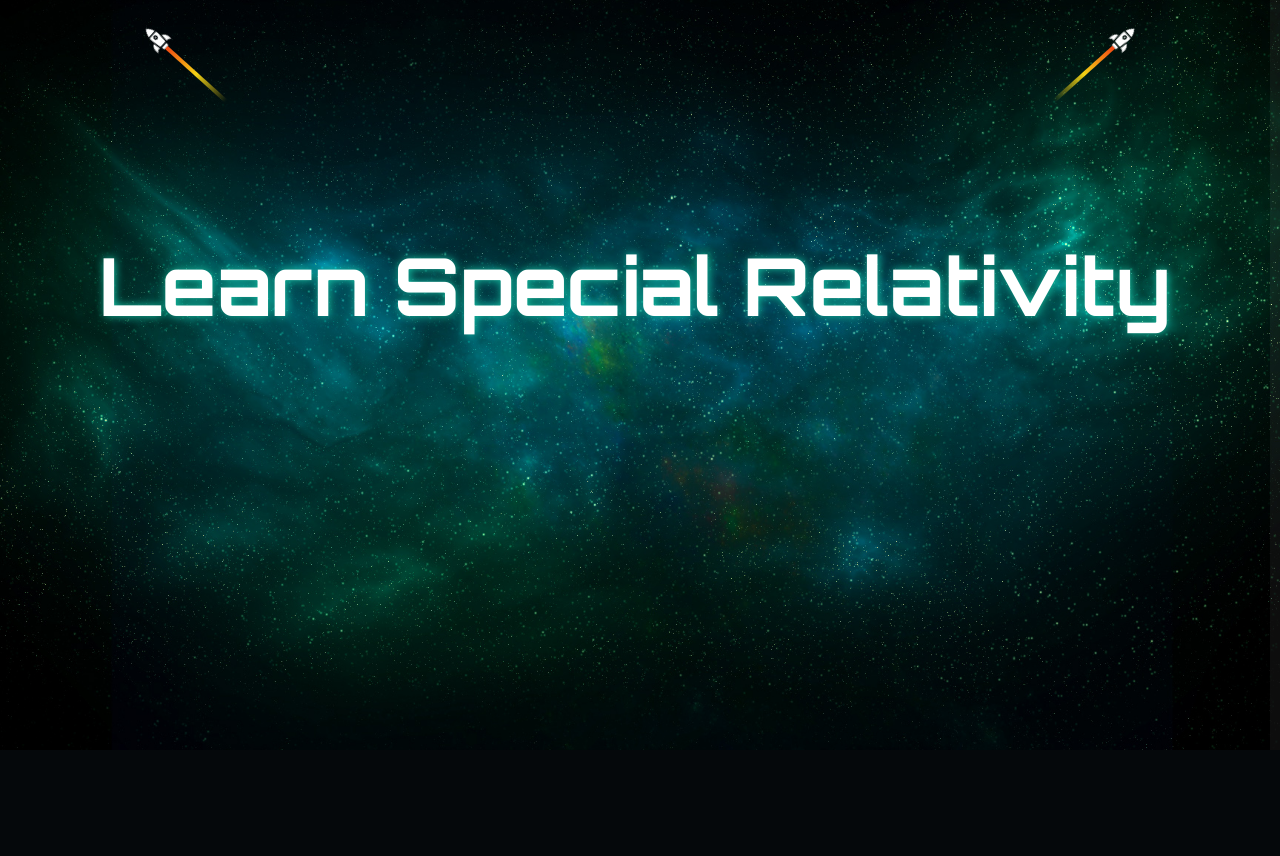
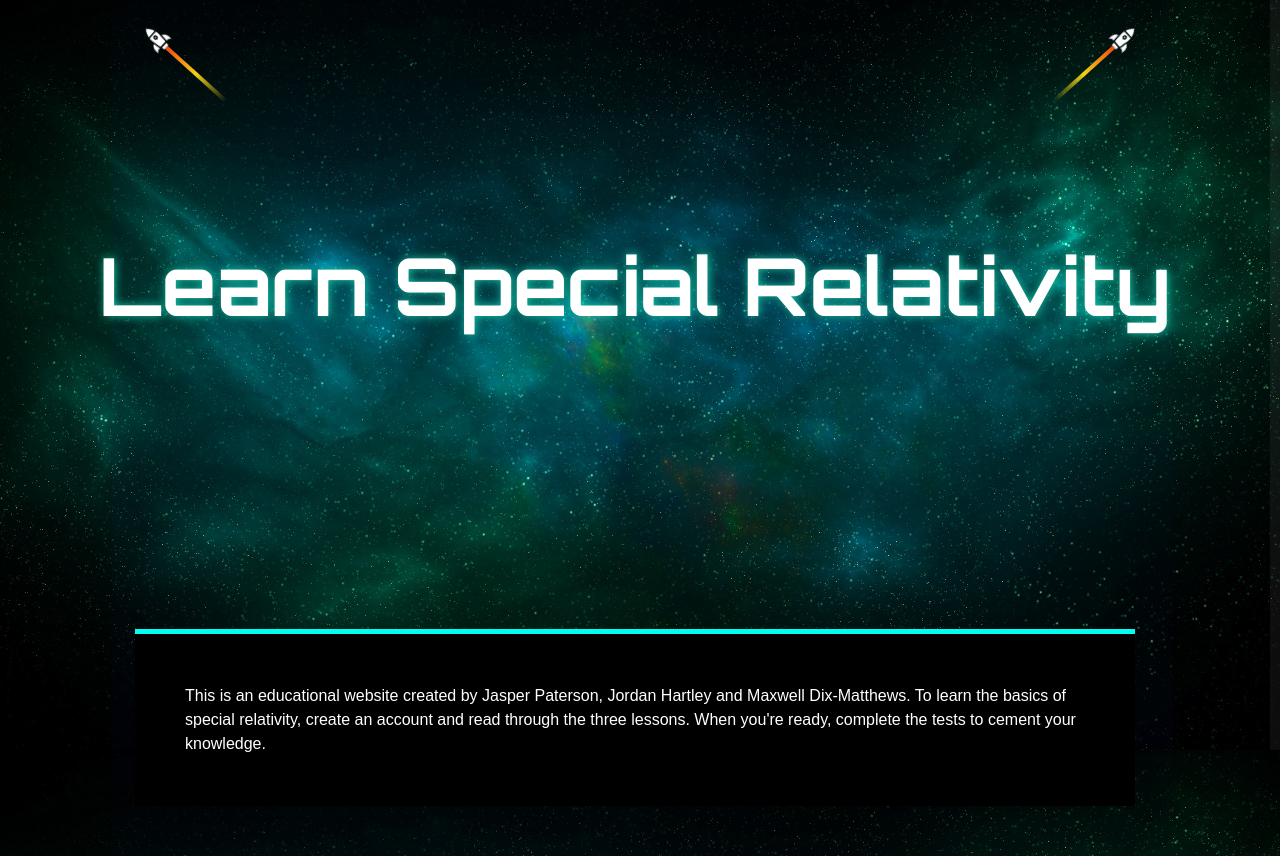
Before and after one commit to jasperpato/learn-special-relativity, a Flask app: page / in a window 1280 px wide. Shown: the part 50-906 px from the top of the page. Before the commit the page ends 800 px from the top, so only its background shows below. Run offline with Flask 2, Linux system fonts and the light colour scheme; some libraries are stand-ins or nearby versions.

Commit message:
about the website on home

```diff
--- a/app/static/style.css
+++ b/app/static/style.css
@@ -29,6 +29,15 @@ a {
 	text-align: center;
 	padding-top: 2em;
 	padding-bottom: 1.2em;
+}
+
+.about {
+	background: black;
+	margin: auto;
+	margin-top: 200px;
+	max-width: 1000px;
+	padding: 50px;
+	border-top: 5px solid #00fff1;
 }
 
 /*Navigation Bar*/
--- a/app/templates/home.html
+++ b/app/templates/home.html
@@ -6,4 +6,10 @@
 <div class="rocket rocket2">
 	<img src="{{ url_for('static', filename='pictures/rocket.png') }}" class="rocketIcon" />
 </div>
+<p class="about">
+	This is an educational website created by Jasper Paterson, Jordan Hartley and Maxwell Dix-Matthews. To learn
+	the basics of special relativity, create an account and read through the three lessons. When you're ready,
+	complete the tests to cement your knowledge.
+</p>
+
 {% endblock %}
--- a/app/templates/lesson-2.html
+++ b/app/templates/lesson-2.html
@@ -43,9 +43,9 @@
 			<span class="hoverBoxLabel" id="trigLabel"
 				>derive an expression
 				<span class="hoverBox" id="trig" style="display: none">
-					(1/2 d<sub>1</sub>)^2 = h^2 + (vt<sub>1</sub>/2)^2<br />
-					1/4 d<sub>1</sub>^2 = h^2 + v^2t<sub>1</sub>^2 / 4<br />
-					d<sub>1</sub>^2 = h^2 + v^2 t<sub>1</sub>^2<br />
+					(d<sub>1</sub> / 2)^2 = h^2 + (vt<sub>1</sub> / 2)^2<br />
+					d<sub>1</sub>^2 / 4 = h^2 + v^2 t<sub>1</sub>^2 / 4<br />
+					d<sub>1</sub>^2 = 4h^2 + v^2 t<sub>1</sub>^2<br />
 					d<sub>1</sub> = sqrt( 4h^2 + v^2 t<sub>1</sub>^2 )
 				</span>
 			</span>
```
Also changed, not shown: app/database.db.
